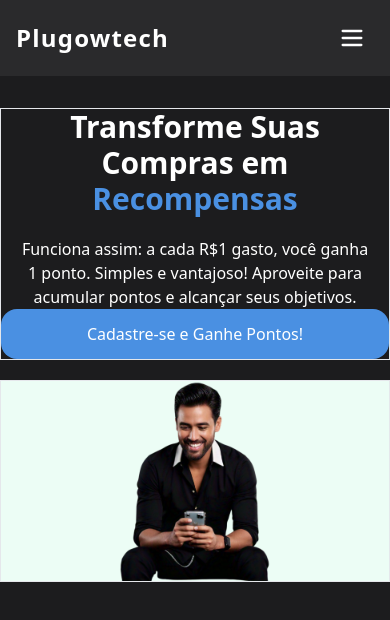
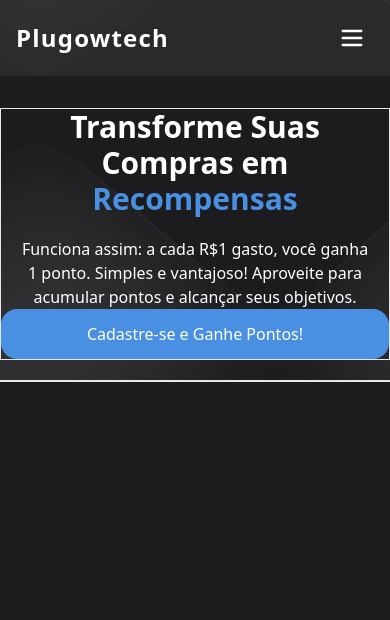
Before and after one commit to petersonfernandocouto/Plugowtech, a Next.js app: page / in a window 390 px wide. Shown: the top 620 px of the page. Built offline with nearby package versions, Linux system fonts and the light colour scheme.

Commit message:
Estilização Hero

```diff
--- a/Componentes/Hero.tsx
+++ b/Componentes/Hero.tsx
@@ -1,12 +1,30 @@
 import React from "react";
 import Image from "next/image";
-import BHC from "../IMG/HeroIMG.png";
+import HeroIMG from "../IMG/HeroIMG.png";
+import BGHero from '../IMG/Hero.png';
+import Menu from "./Menu";
 
 
 const Hero = () => {
 
 
   return (
+
+    <div style={{
+      backgroundImage: `url(${BGHero.src})`,
+      backgroundSize: 'cover',
+      backgroundPosition: 'center 10%',
+      backgroundRepeat: 'no-repeat',
+      width: '100%',
+    }}>
+
+    <div className="lg:mt-7 lg:w-[95%] mx-auto">
+
+          <Menu />
+
+    </div>
+
+
     <div
       id="hero"
       className="bg-hero bg-cover flex flex-col items-center lg:flex-row lg:justify-evenly lg:items-end w-full"
@@ -26,10 +44,10 @@
       </div>
 
       <div className="flex bg-emerald-50 mt-5 lg:mt-0 lg:py-0 lg:bg-transparent flex-col lg:flex-row w-full justify-center items-center lg:items-end border">
-        <div className="flex md:w-1/2">
+        <div className="lg:flex md:w-1/2 hidden">
           <Image
-            className="w-[200px] lg:w-[500px] h-full"
-            src={BHC}
+            className=" w-[700px] h-[510px]"
+            src={HeroIMG}
             width={0}
             height={0}
             alt="hero-img"
@@ -39,6 +57,8 @@
 
       </div>
     </div>
+
+    </div>
   );
 };
 
--- a/src/app/page.tsx
+++ b/src/app/page.tsx
@@ -7,11 +7,7 @@
   return (
     <>
 
-      <div className="lg:mt-7 lg:w-[95%] mx-auto">
 
-        <Menu />
-
-      </div>
 
       <div>
 
```
